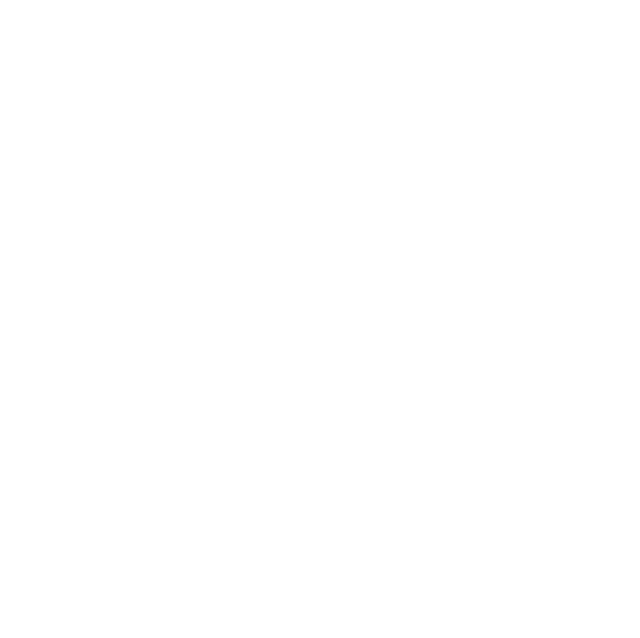
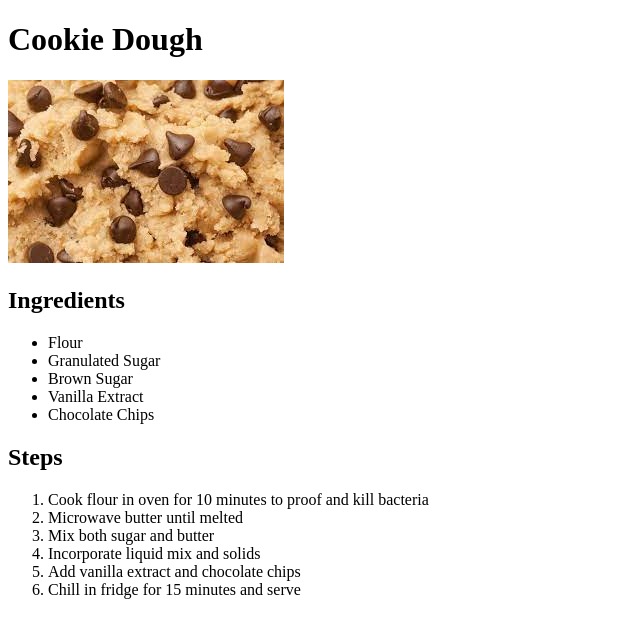
Before and after one commit to mollymilesgit/odin-recipes, a plain HTML site: page recipes/cookieDough.html in a window 1280 px wide. Shown: the whole page, without its empty margins (0-640 px from the left). Drawn offline with Linux system fonts and the light colour scheme.

Commit message:
Add cookieDough.html and cookieDough.jpg  modified index.html
Added cookieDough recipe site with images fully formatted and added the link to cookieDough to index

```diff
--- a/recipes/cookieDough.html
+++ b/recipes/cookieDough.html
@@ -0,0 +1,30 @@
+<!DOCTYPE html>
+<html lang="en">
+    <head>
+        <meta charset="UTC-8">
+
+    </head>
+    <body>
+        <h1>Cookie Dough</h1>
+        <img src="Images/cookieDough.jpg" alt="A picture of edible cookie dough with chocolate chips">
+        <h2>Ingredients</h2>
+            <ul>
+                <li>Flour</li>
+                <li>Granulated Sugar</li>
+                <li>Brown Sugar</li>
+                <li>Vanilla Extract</li>
+                <li>Chocolate Chips</li>
+            </ul>
+        <h2>Steps</h2>
+            <ol>
+                <li>Cook flour in oven for 10 minutes to proof and kill bacteria</li>
+                <li>Microwave butter until melted</li>
+                <li>Mix both sugar and butter</li>
+                <li>Incorporate liquid mix and solids</li>
+                <li>Add vanilla extract and chocolate chips</li>
+                <li>Chill in fridge for 15 minutes and serve</li>
+            </ol>
+
+
+    </body>
+</html>
```
Also changed, not shown: index.html (+1 -0 lines), recipes/Images/cookieDough.jpg (added).
